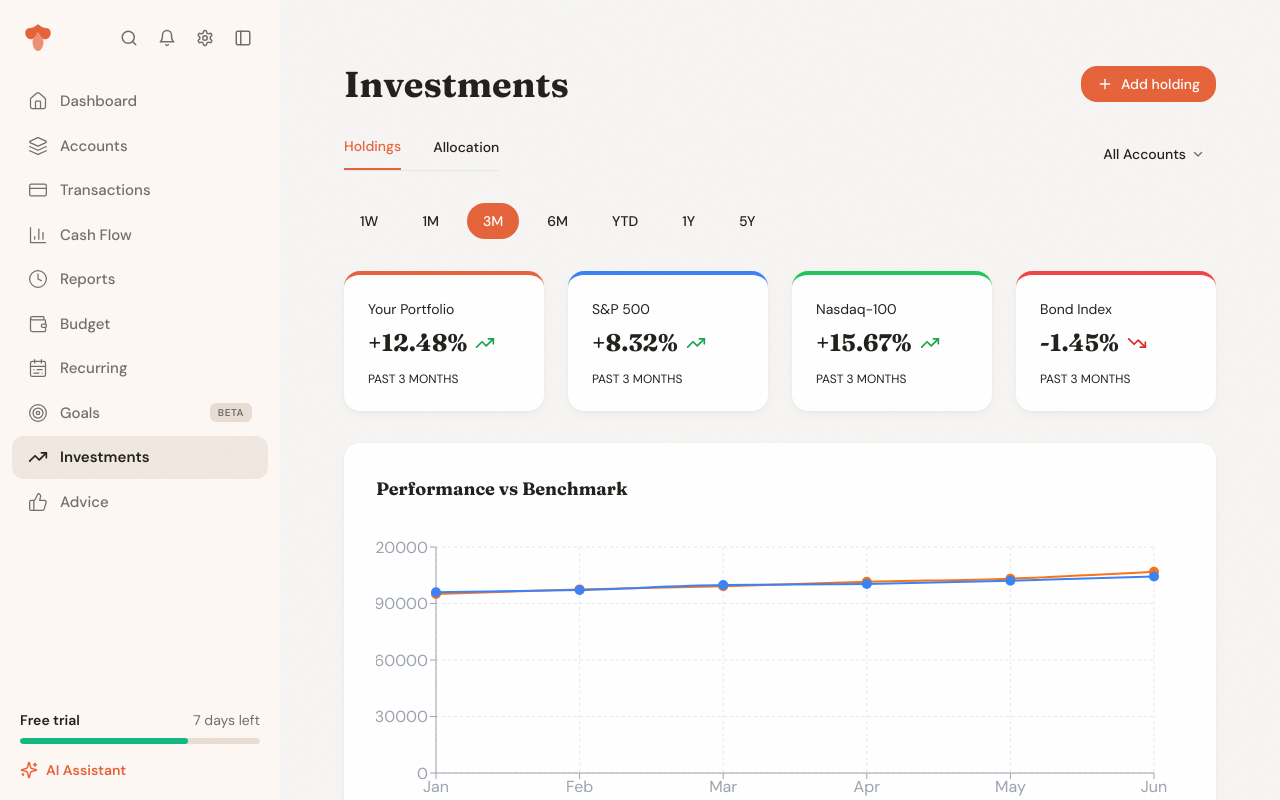
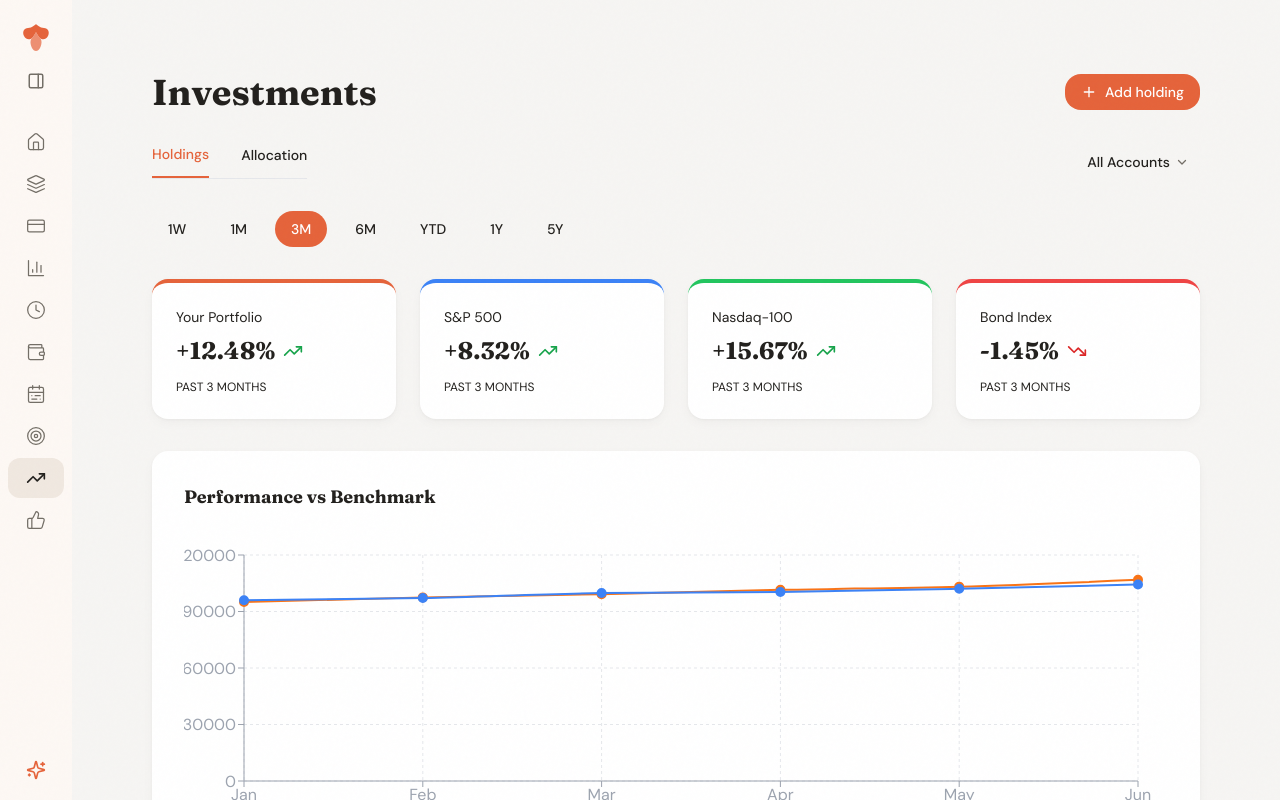
Before and after one commit to DB28319496/flourish-finance, a Next.js app: page /investments in a window 1280 px wide. Both pictures are taken after a click on the button 243 px from the left and 38 px from the top of the page. Built offline with nearby package versions, Linux system fonts and the light colour scheme.

Commit message:
Add sidebar collapse/expand toggle and increase main content padding

```diff
--- a/app/layout.tsx
+++ b/app/layout.tsx
@@ -1,6 +1,6 @@
 'use client';
 
-import React from 'react';
+import React, { useState } from 'react';
 import { Sidebar } from '@/components/sidebar';
 import '@/app/globals.css';
 
@@ -9,16 +9,21 @@ export default function RootLayout({
 }: {
   children: React.ReactNode;
 }) {
+  const [sidebarCollapsed, setSidebarCollapsed] = useState(false);
+
   return (
     <html lang="en">
       <body className="bg-flourish-cream grain-overlay">
         <div className="flex h-screen overflow-hidden">
           {/* Sidebar */}
-          <Sidebar />
+          <Sidebar
+            collapsed={sidebarCollapsed}
+            onToggle={() => setSidebarCollapsed(!sidebarCollapsed)}
+          />
 
           {/* Main Content Area */}
           <main className="flex-1 overflow-y-auto">
-            <div className="p-8">
+            <div className="px-12 py-10">
               {children}
             </div>
           </main>
--- a/components/sidebar.tsx
+++ b/components/sidebar.tsx
@@ -34,23 +34,34 @@ const navItems = [
   { href: '/advice', label: 'Advice', icon: ThumbsUp },
 ];
 
-export function Sidebar() {
+export function Sidebar({
+  collapsed,
+  onToggle,
+}: {
+  collapsed: boolean;
+  onToggle: () => void;
+}) {
   const pathname = usePathname();
 
   return (
-    <aside className="w-[280px] min-w-[280px] bg-[#fdf8f4] h-screen flex flex-col">
+    <aside
+      className={`bg-[#fdf8f4] h-screen flex flex-col transition-all duration-300 ease-in-out overflow-hidden ${
+        collapsed ? 'w-[72px] min-w-[72px]' : 'w-[280px] min-w-[280px]'
+      }`}
+    >
       {/* Header: Logo + Action Icons */}
-      <div className="px-5 pt-5 pb-2">
-        <div className="flex items-center justify-between">
+      <div className={`pt-5 pb-2 ${collapsed ? 'px-3' : 'px-5'}`}>
+        <div className={`flex items-center ${collapsed ? 'justify-center' : 'justify-between'}`}>
           {/* Logo */}
-          <div className="text-flourish-orange">
+          <div className="text-flourish-orange flex-shrink-0">
             <svg width="36" height="36" viewBox="0 0 36 36" fill="none">
               <path d="M18 4C18 4 22 8 26 8C30 8 32 12 30 16C28 20 24 20 22 18C20 16 18 12 18 12C18 12 16 16 14 18C12 20 8 20 6 16C4 12 6 8 10 8C14 8 18 4 18 4Z" fill="currentColor" />
               <path d="M18 12C18 12 20 16 22 18C24 20 24 24 22 28C20 32 16 32 14 28C12 24 12 20 14 18C16 16 18 12 18 12Z" fill="currentColor" opacity="0.7" />
             </svg>
           </div>
 
-          {/* Action Icons */}
+          {/* Action Icons - hidden when collapsed */}
+          {!collapsed && (
             <div className="flex items-center gap-1">
               <button className="p-2 rounded-lg text-flourish-secondary hover:text-flourish-dark hover:bg-black/5 transition-colors">
                 <Search size={18} />
@@ -61,15 +72,29 @@ export function Sidebar() {
               <button className="p-2 rounded-lg text-flourish-secondary hover:text-flourish-dark hover:bg-black/5 transition-colors">
                 <Settings size={18} />
               </button>
-            <button className="p-2 rounded-lg text-flourish-secondary hover:text-flourish-dark hover:bg-black/5 transition-colors">
+              <button
+                onClick={onToggle}
+                className="p-2 rounded-lg text-flourish-secondary hover:text-flourish-dark hover:bg-black/5 transition-colors"
+              >
                 <PanelLeft size={18} />
               </button>
             </div>
+          )}
         </div>
+
+        {/* Toggle button when collapsed */}
+        {collapsed && (
+          <button
+            onClick={onToggle}
+            className="mt-2 w-full flex justify-center p-2 rounded-lg text-flourish-secondary hover:text-flourish-dark hover:bg-black/5 transition-colors"
+          >
+            <PanelLeft size={18} className="rotate-180" />
+          </button>
+        )}
       </div>
 
       {/* Navigation Items */}
-      <nav className="flex-1 px-3 py-4 overflow-y-auto">
+      <nav className="flex-1 px-2 py-4 overflow-y-auto">
         <ul className="space-y-0.5">
           {navItems.map((item) => {
             const Icon = item.icon;
@@ -81,7 +106,10 @@ export function Sidebar() {
               <li key={item.href}>
                 <Link
                   href={item.href}
-                  className={`flex items-center gap-3 px-4 py-2.5 rounded-xl transition-all duration-200 group ${
+                  title={collapsed ? item.label : undefined}
+                  className={`flex items-center gap-3 rounded-xl transition-all duration-200 group ${
+                    collapsed ? 'px-0 py-2.5 justify-center' : 'px-4 py-2.5'
+                  } ${
                     isActive
                       ? 'bg-[#f0e8e0] text-flourish-dark'
                       : 'text-flourish-secondary hover:bg-[#f0e8e0]/50 hover:text-flourish-dark'
@@ -97,8 +125,10 @@ export function Sidebar() {
                     }`}
                   />
 
+                  {!collapsed && (
+                    <>
                       <span
-                    className={`text-[15px] transition-colors duration-200 flex-1 ${
+                        className={`text-[15px] transition-colors duration-200 flex-1 whitespace-nowrap ${
                           isActive
                             ? 'font-semibold text-flourish-dark'
                             : 'font-medium text-flourish-secondary group-hover:text-flourish-dark'
@@ -112,6 +142,8 @@ export function Sidebar() {
                           {item.badge}
                         </span>
                       )}
+                    </>
+                  )}
                 </Link>
               </li>
             );
@@ -120,7 +152,9 @@ export function Sidebar() {
       </nav>
 
       {/* Bottom Section */}
-      <div className="px-5 pb-5 space-y-4">
+      <div className={`pb-5 space-y-4 ${collapsed ? 'px-3' : 'px-5'}`}>
+        {!collapsed ? (
+          <>
             {/* Free Trial */}
             <div className="space-y-2">
               <div className="flex items-center justify-between">
@@ -137,6 +171,15 @@ export function Sidebar() {
               <Sparkles size={18} />
               <span className="text-sm font-semibold">AI Assistant</span>
             </button>
+          </>
+        ) : (
+          <button
+            title="AI Assistant"
+            className="w-full flex justify-center text-flourish-orange hover:opacity-80 transition-opacity"
+          >
+            <Sparkles size={20} />
+          </button>
+        )}
       </div>
     </aside>
   );
```
Lines whose indentation alone changed are shown as unchanged.
